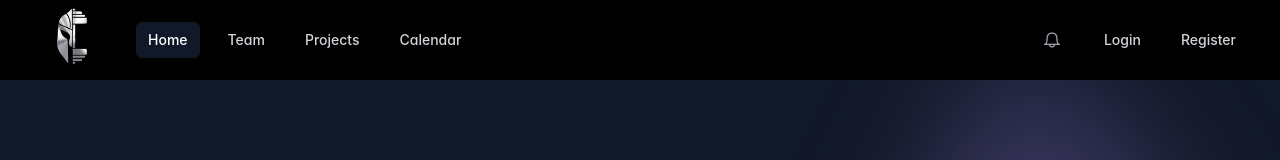
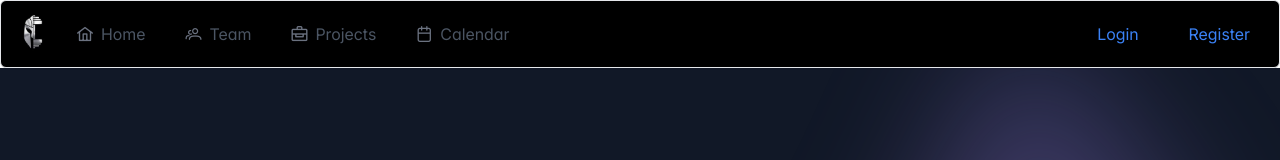
Before and after one commit to RinorMehmeti5/Illyrian, a React (Vite) app: page / in a window 1280 px wide. Shown: the top 160 px of the page. Built offline with nearby package versions, Linux system fonts and the light colour scheme.

Commit message:
small changes

```diff
--- a/src/App.tsx
+++ b/src/App.tsx
@@ -28,6 +28,7 @@ function App() {
   const [userRoles, setUserRoles] = useState<string[]>([]);
   const noHeaderFooterRoutes = ["/login", "/register"];
   const location = useLocation();
+
   const shouldShowHeaderFooter = !noHeaderFooterRoutes.includes(
     location.pathname
   );
@@ -63,11 +64,15 @@ function App() {
 
   // Only render the app after authentication status is known
   if (isAuthenticated === null) {
-    return null; // Or a loading spinner
+    return (
+      <div className="flex items-center justify-center min-h-screen">
+        <span className="text-gray-500">Loading...</span>
+      </div>
+    ); // Or a loading spinner
   }
 
   return (
-    <>
+    <div className="flex flex-col min-h-screen">
       <Toast />
       {shouldShowHeaderFooter && (
         <Header
@@ -76,7 +81,7 @@ function App() {
           userRoles={userRoles}
         />
       )}
-      <main className="flex-grow no-scrollbar">
+      <main className="flex-grow">
         <Routes>
           <Route path="/" element={<Home />} />
           <Route path="/team" element={<Team />} />
@@ -113,7 +118,7 @@ function App() {
         </Routes>
       </main>
       {shouldShowHeaderFooter && <Footer />}
-    </>
+    </div>
   );
 }
 
--- a/src/index.css
+++ b/src/index.css
@@ -29,8 +29,8 @@
 
 body {
   margin: 0;
-  display: flex;
-  place-items: center;
+  /* display: flex;
+  place-items: center; */
   min-width: 320px;
   min-height: 100vh;
 }
--- a/src/views/shared/Header.tsx
+++ b/src/views/shared/Header.tsx
@@ -1,13 +1,11 @@
-import React, { useState, useEffect, useRef } from "react";
-import { Button } from "primereact/button";
+// Header.tsx
+import React, { useState, useEffect } from "react";
+import { Menubar } from "primereact/menubar";
 import { Avatar } from "primereact/avatar";
 import { Menu } from "primereact/menu";
 import { Link, useNavigate, useLocation } from "react-router-dom";
 import axios from "axios";
-
-function classNames(...classes: string[]) {
-  return classes.filter(Boolean).join(" ");
-}
+import { Button } from "primereact/button";
 
 interface HeaderProps {
   isAuthenticated: boolean;
@@ -15,31 +13,44 @@ interface HeaderProps {
   userRoles: string[];
 }
 
-export default function Header({
+const Header: React.FC<HeaderProps> = ({
   isAuthenticated,
   setIsAuthenticated,
   userRoles,
-}: HeaderProps) {
+}) => {
+  const navigate = useNavigate();
+  const location = useLocation();
+  const [username, setUsername] = useState("");
+  const menu = React.useRef<Menu>(null);
+
   const isAdmin = userRoles.some(
     (role) => role.toLowerCase() === "administrator"
   );
-  const [username, setUsername] = useState("");
-  const [mobileMenuOpen, setMobileMenuOpen] = useState(false);
-  const navigate = useNavigate();
-  const location = useLocation();
-  const menu = useRef<Menu>(null);
 
   const navigation = [
-    { name: "Home", to: "/" },
-    { name: "Team", to: "/team" },
-    { name: "Projects", to: "/projects" },
-    { name: "Calendar", to: "/calendar" },
+    { label: "Home", icon: "pi pi-home", to: "/" },
+    { label: "Team", icon: "pi pi-users", to: "/team" },
+    { label: "Projects", icon: "pi pi-briefcase", to: "/projects" },
+    { label: "Calendar", icon: "pi pi-calendar", to: "/calendar" },
     ...(isAuthenticated && isAdmin
       ? [
-          { name: "Test", to: "/test" },
-          { name: "AdminPanel", to: "/adminpanel" },
+          { label: "Test", icon: "pi pi-cog", to: "/test" },
+          { label: "AdminPanel", icon: "pi pi-shield", to: "/adminpanel" },
         ]
       : []),
+  ];
+
+  const profileItems = [
+    {
+      label: username,
+      icon: "pi pi-user",
+      command: () => {},
+    },
+    {
+      label: "Sign Out",
+      icon: "pi pi-sign-out",
+      command: () => handleLogout(),
+    },
   ];
 
   useEffect(() => {
@@ -78,128 +89,60 @@ export default function Header({
     }
   };
 
-  const profileItems = [
-    {
-      label: username,
-      template: (item: any, options: any) => (
-        <span className="block px-4 py-2 text-sm text-gray-700">
-          {username}
-        </span>
-      ),
-    },
-    {
-      label: "Sign out",
-      command: handleLogout,
-    },
-  ];
+  const start = (
+    <Link to="/">
+      <img
+        src="/public/photos/logo.jpg"
+        alt="Your Company"
+        className="h-12 w-auto"
+      />
+    </Link>
+  );
+
+  const end = isAuthenticated ? (
+    <>
+      <Button
+        icon="pi pi-bell"
+        className="p-button-text p-button-rounded mr-2"
+        aria-label="Notifications"
+      />
+      <Button
+        label={username}
+        icon="pi pi-user"
+        className="p-button-text p-button-rounded"
+        onClick={(e) => menu.current?.toggle(e)}
+        aria-controls="profile_menu"
+        aria-haspopup
+      />
+      <Menu model={profileItems} popup ref={menu} id="profile_menu" />
+    </>
+  ) : (
+    <>
+      <Link to="/login" className="p-button p-component p-button-text mr-2">
+        Login
+      </Link>
+      <Link to="/register" className="p-button p-component p-button-text">
+        Register
+      </Link>
+    </>
+  );
+
+  const onMenuItemClick = (item: any) => {
+    // Handle menu item clicks if necessary
+  };
 
   return (
-    <header className="bg-black">
-      <div className="mx-auto max-w-7xl px-2 sm:px-6 lg:px-8">
-        <div className="relative flex h-20 items-center justify-between">
-          {/* Mobile menu button */}
-          <div className="absolute inset-y-0 left-0 flex items-center sm:hidden">
-            <Button
-              icon={mobileMenuOpen ? "pi pi-times" : "pi pi-bars"}
-              className="p-button-rounded p-button-text p-button-plain text-gray-400 hover:text-white"
-              onClick={() => setMobileMenuOpen(!mobileMenuOpen)}
-              aria-label="Toggle mobile menu"
-            />
-          </div>
-          {/* Logo */}
-          <div className="flex flex-1 items-center justify-center sm:items-stretch sm:justify-start">
-            <div className="flex flex-shrink-0 items-center">
-              <img
-                className="h-20 w-auto"
-                src="/public/photos/logo.jpg"
-                alt="Your Company"
-              />
-            </div>
-            {/* Navigation Links */}
-            <div className="hidden sm:ml-6 sm:block my-auto">
-              <div className="flex space-x-4">
-                {navigation.map((item) => (
-                  <Link
-                    key={item.name}
-                    to={item.to}
-                    className={classNames(
-                      location.pathname === item.to
-                        ? "bg-gray-900 text-white"
-                        : "text-gray-300 hover:bg-gray-700 hover:text-white",
-                      "rounded-md px-3 py-2 text-sm font-medium"
-                    )}
-                  >
-                    {item.name}
-                  </Link>
-                ))}
-              </div>
-            </div>
-          </div>
-          {/* Notification Bell and Profile */}
-          <div className="absolute inset-y-0 right-0 flex items-center pr-2 sm:static sm:inset-auto sm:ml-6 sm:pr-0 space-x-4">
-            {/* Notification Bell */}
-            <Button
-              icon="pi pi-bell"
-              className="p-button-rounded p-button-text p-button-plain text-gray-400 hover:text-white"
-              aria-label="View notifications"
-            />
-            {/* Profile dropdown or Login/Register */}
-            {isAuthenticated ? (
-              <>
-                <Menu model={profileItems} popup ref={menu} id="profile_menu" />
-                <Button
-                  className="p-button-rounded p-button-text p-button-plain"
-                  onClick={(event) => menu.current?.toggle(event)}
-                  aria-controls="profile_menu"
-                  aria-haspopup
-                >
-                  <Avatar
-                    image="https://images.unsplash.com/photo-1472099645785-5658abf4ff4e"
-                    shape="circle"
-                  />
-                </Button>
-              </>
-            ) : (
-              <div className="flex space-x-4">
-                <Link
-                  to="/login"
-                  className="text-gray-300 hover:bg-gray-700 hover:text-white rounded-md px-3 py-2 text-sm font-medium"
-                >
-                  Login
-                </Link>
-                <Link
-                  to="/register"
-                  className="text-gray-300 hover:bg-gray-700 hover:text-white rounded-md px-3 py-2 text-sm font-medium"
-                >
-                  Register
-                </Link>
-              </div>
-            )}
-          </div>
-        </div>
-      </div>
-      {/* Mobile Menu */}
-      {mobileMenuOpen && (
-        <div className="sm:hidden">
-          <div className="space-y-1 px-2 pb-3 pt-2">
-            {navigation.map((item) => (
-              <Link
-                key={item.name}
-                to={item.to}
-                className={classNames(
-                  location.pathname === item.to
-                    ? "bg-gray-900 text-white"
-                    : "text-gray-300 hover:bg-gray-700 hover:text-white",
-                  "block rounded-md px-3 py-2 text-base font-medium"
-                )}
-                onClick={() => setMobileMenuOpen(false)}
-              >
-                {item.name}
-              </Link>
-            ))}
-          </div>
-        </div>
-      )}
-    </header>
+    <Menubar
+      model={navigation.map((item) => ({
+        label: item.label,
+        icon: item.icon,
+        command: () => navigate(item.to),
+      }))}
+      start={start}
+      end={end}
+      className="bg-black text-white"
+    />
   );
-}
+};
+
+export default Header;
```
Also changed, not shown: components.json (deleted).
